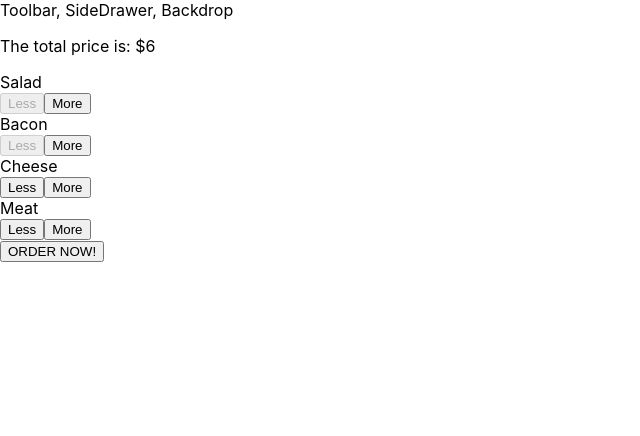
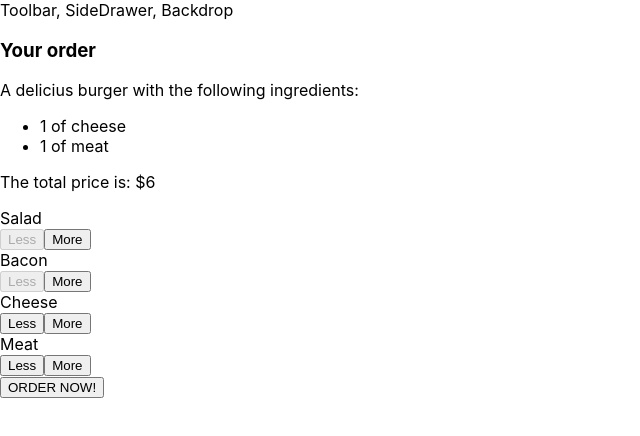
Before and after one commit to mathiasasap/the-burger-builder, a React app: page / in a window 1280 px wide. Both pictures are taken after a click on the button "ORDER NOW!". Shown: the top 436 px of the page, without its empty margins (0-640 px from the left). Built offline with nearby package versions, Linux system fonts and the light colour scheme.

Commit message:
Created the modal that shows the order (the ingredients of the burger) and it can be shown by pressing the button to order

```diff
--- a/public/index.html
+++ b/public/index.html
@@ -25,7 +25,7 @@
       Learn how to configure a non-root public URL by running `npm run build`.
     -->
     <link href="https://fonts.googleapis.com/css?family=Open+Sans:400,700&display=swap" rel="stylesheet">
-    <title>My burguer</title>
+    <title>My burger</title>
   </head>
   <body>
     <noscript>You need to enable JavaScript to run this app.</noscript>
--- a/src/components/Burger/BuildControls/BuildControls.js
+++ b/src/components/Burger/BuildControls/BuildControls.js
@@ -26,7 +26,8 @@
                 remove={() => props.removeIngredient(ctrl.type)} />
         })}
 
-        <button className={classes.OrderButton}>ORDER NOW!</button>
+        <button className={classes.OrderButton}
+            onClick={props.order}>ORDER NOW!</button>
     </div>
 );
 
--- /dev/null
+++ b/src/components/Burger/OrderSummary/OrderSummary.js
@@ -0,0 +1,28 @@
+import React from 'react';
+
+// HOC
+import Aux from '../../../hoc/Auxilliary';
+
+const orderSummary = (props) => {
+    const ingredientSummary = Object.keys(props.ingredients)
+        .map(igKey => {
+            if(props.ingredients[igKey] > 0) {
+                return <li key={igKey}>{props.ingredients[igKey]} of {igKey}</li>
+            }
+        // In order to only have one array of items
+        }).reduce((arr, el) => {
+            return arr.concat(el);
+        }, []);
+
+    return (
+        <Aux>
+            <h3>Your order</h3>
+            <p>A delicius burger with the following ingredients:</p>
+            <ul>
+                {ingredientSummary}
+            </ul>
+        </Aux>
+    );
+};
+
+export default orderSummary;
--- /dev/null
+++ b/src/components/UI/Modal/Modal.css
@@ -0,0 +1,20 @@
+.Modal {
+    position: fixed;
+    z-index: 500;
+    background-color: white;
+    width: 70%;
+    border: 1px solid #ccc;
+    box-shadow: 1px 1px 1px black;
+    padding: 16px;
+    left: 15%;
+    top: 30%;
+    box-sizing: border-box;
+    transition: all 0.3s ease-out;
+}
+
+@media (min-width: 600px) {
+    .Modal {
+        width: 500px;
+        left: calc(50% - 250px);
+    }
+}
--- /dev/null
+++ b/src/components/UI/Modal/Modal.js
@@ -0,0 +1,13 @@
+import React from 'react';
+
+// Styles
+import classes from './Modal.css';
+
+const modal = (props) =>
+    <div className={classes.Modal}
+        style={{transform: props.show ? 'translateY(0)' : 'translateY(-100vh)',
+            opacity: props.show ? '1' : '0'}}>
+        {props.children}
+    </div>
+
+export default modal;
--- a/src/containers/BurgerBuilder/BurgerBuilder.js
+++ b/src/containers/BurgerBuilder/BurgerBuilder.js
@@ -6,6 +6,10 @@
 // Components
 import Burger from '../../components/Burger/Burger';
 import BuildControls from '../../components/Burger/BuildControls/BuildControls';
+
+// UI
+import Modal from '../../components/UI/Modal/Modal';
+import OrderSummary from '../../components/Burger/OrderSummary/OrderSummary';
 
 const INGREDIENTS_PRICES = {
     salad: 1,
@@ -24,6 +28,7 @@
             meat: 1,
         },
         price: 6,
+        showOrderSummary: false,
     }
 
     addIngredientHandler = (ingredient) => {
@@ -55,6 +60,10 @@
         }
     }
 
+    purchaseHandler = () => {
+        this.setState({showOrderSummary: true});
+    }
+
     render() {
 
         // disabledInfo will have boolean values for each ingredient in order to allow
@@ -68,13 +77,18 @@
 
         return (
             <Aux>
+                <Modal show={this.state.showOrderSummary}>
+                    <OrderSummary ingredients={this.state.ingredients} />
+                </Modal>
+
                 <Burger ingredients={this.state.ingredients} />
 
                 <BuildControls
                     price={this.state.price}
                     disabledInfo={disabledInfo}
                     addIngredient={this.addIngredientHandler}
-                    removeIngredient={this.removeIngredientHandler} />
+                    removeIngredient={this.removeIngredientHandler}
+                    order={this.purchaseHandler} />
             </Aux>
         )
     }
```
Also changed, not shown: src/components/UI/Backdrop/Backdrop.js (added, +9 -0 lines).
